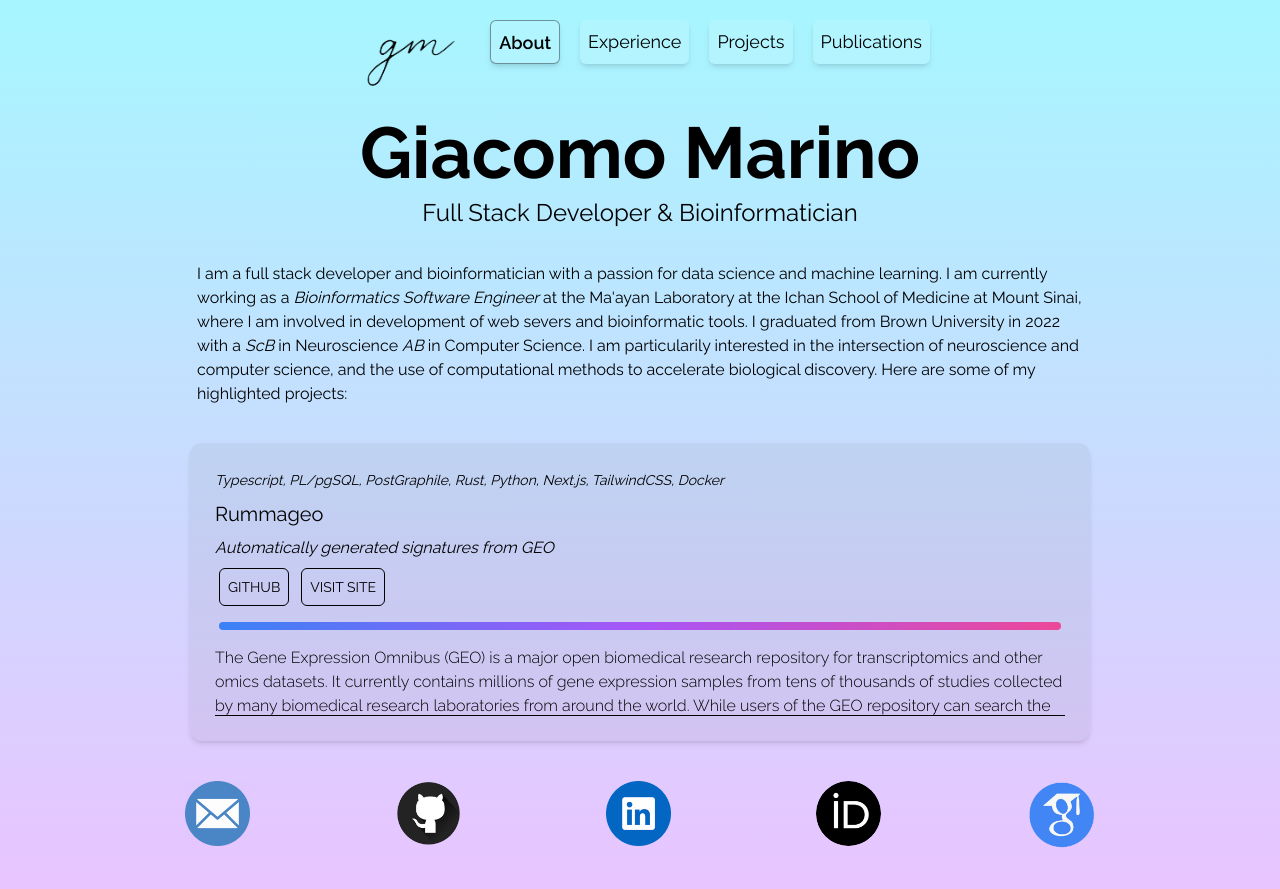
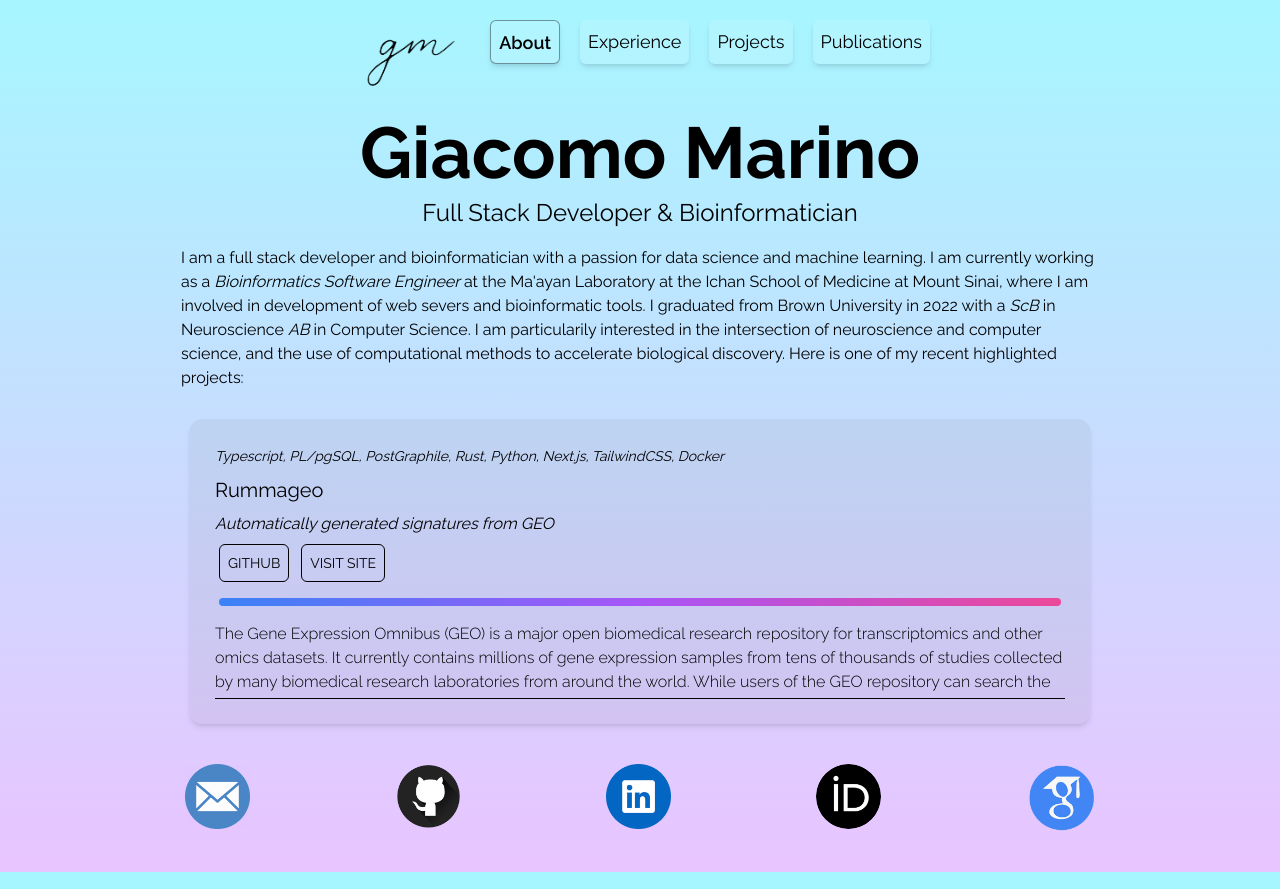
Before and after one commit to giacomomarino/gm-site, a Next.js app: page / in a window 1280 px wide. Built offline with nearby package versions, Linux system fonts and the light colour scheme.

Commit message:
fix apos, update dockerfile

```diff
--- a/src/app/experience/page.tsx
+++ b/src/app/experience/page.tsx
@@ -14,7 +14,7 @@ export default function Experience() {
 
         <h2 className="text-4xl mb-2 mt-3">Work Experience</h2>
 
-        <p className="text-lg"><b><a href="https://labs.icahn.mssm.edu/maayanlab/" target="_blank"><u>Ma'ayan Lab</u></a>, Icahn School of Medicine, Mount Sinai </b> | New York, NY (July 2022-Current)</p>
+        <p className="text-lg"><b><a href="https://labs.icahn.mssm.edu/maayanlab/" target="_blank"><u>Ma&apos;ayan Lab</u></a>, Icahn School of Medicine, Mount Sinai </b> | New York, NY (July 2022-Current)</p>
         <p className="text-lg"><i>Bioinformatics Software Engineer</i></p>
         <ul className="list-disc ml-5 mb-2">
             <li>Developed multiple full stack web applications published in several high-impact scientific journals.</li>
@@ -26,7 +26,7 @@ export default function Experience() {
         <p className="text-lg"><i>Research Intern</i></p>
         <ul className="list-disc ml-5 mb-2">
             <li>Worked in the tinnitus research center on EEG experiment design, data collection, and analysis.</li>
-            <li>Independently developed an analysis pipeline in MATLAB for discerning the strength of auditory steady-state response for a 40Hz signal administered under different conditions as well as scoring participants' ability to distinguish sounds in a crowded soundscape.</li>
+            <li>Independently developed an analysis pipeline in MATLAB for discerning the strength of auditory steady-state response for a 40Hz signal administered under different conditions as well as scoring participants&apos; ability to distinguish sounds in a crowded soundscape.</li>
         </ul>
 
         <p className="text-lg"><b><a href="https://www.kids4coding.com/" target="_blank"><u>Kids 4 Coding</u></a>, </b>| Remote (June 2021 - August 2021)</p>
--- a/src/app/globals.css
+++ b/src/app/globals.css
@@ -32,12 +32,12 @@ body {
 .highlight:hover {
   transition: all 1s ease-out;
   border: 2px solid #00000073;
-  box-shadow: 0 0 10px 0 #00000073;
+  box-shadow: 0 0 10px #00000073 #00000073;
 }
 
 .description {
   overflow: hidden;
-  max-height: 82px;
+  max-height: 89px;
   transition: max-height 2s ease-out;
   text-overflow: ellipsis;
 }
--- a/src/app/page.tsx
+++ b/src/app/page.tsx
@@ -9,11 +9,11 @@ export default function Home() {
           Full Stack Developer & Bioinformatician
         </p>
         <div className='w-full mx-auto sm:w-full md:w-3/4 lg:w-3/4 xl:w-3/4'>
-          <p className='m-3 mt-2 p-6 rounded border border-black border-opacity-0 dark:border-opacity-0 dark:border-white hover:bg-opacity-5 hover:border-opacity-20 hover:-opacity-90 hover:translate-x-1 hover:translate-y-1'>
+          <p className='m-3 mb-5 mt-2 p-2 rounded border border-black border-opacity-0 dark:border-opacity-0 dark:border-white hover:bg-opacity-5 hover:border-opacity-20 hover:-opacity-90 hover:translate-x-1 hover:translate-y-1 hover:shadow-lg'>
             I am a full stack developer and bioinformatician with a passion for data science and machine learning.
             I am currently working as a <span style={{ fontStyle: "italic" }}>Bioinformatics Software Engineer</span> at the Ma&apos;ayan Laboratory at the Ichan School of Medicine at Mount Sinai,
             where I am involved in development of web severs and bioinformatic tools. I graduated from Brown University in 2022 with a <i>ScB</i> in Neuroscience <i>AB</i> in Computer Science.
-            I am particularily interested in the intersection of neuroscience and computer science, and the use of computational methods to accelerate biological discovery. Here are some of my highlighted projects:
+            I am particularily interested in the intersection of neuroscience and computer science, and the use of computational methods to accelerate biological discovery. Here is one of my recent highlighted projects:
           </p>
         </div>
       </div>
--- a/src/app/projects-manifest.json
+++ b/src/app/projects-manifest.json
@@ -81,7 +81,7 @@
         "title": "My site",
         "tagline": "The site you're on right now",
         "description": "This site was built using Next.js and TailwindCSS. It is dockerized and hosted on AWS.",
-        "lang": "Typescript, Next.js, TailwindCSS, Docker",
-        "github": "https://github.com/MaayanLab/appyter-catalog/tree/main/appyters/Tumor_Gene_Target_Screener"
+        "lang": "Typescript, Next.js, TailwindCSS, MaterialUI, Docker",
+        "github": "https://github.com/giacomomarino/gm-site"
     }
 ]
--- a/src/app/projects/page.tsx
+++ b/src/app/projects/page.tsx
@@ -5,7 +5,7 @@ export default function Projects() {
         <div className="flex flex-col items-center justify-center">
             <div className="mb-5">
                 <div className='p-3 text-center text-lg'>
-                    A comphrensive list of projects I've led or contributed to. All are open source and available on GitHub:
+                    A comphrensive list of projects I&apos;ve led or contributed to. All are open source and available on GitHub:
                 </div>
             </div>
             <div className="flex flex-row justify-center mx-auto px-14">
--- a/src/app/publications/page.tsx
+++ b/src/app/publications/page.tsx
@@ -6,27 +6,27 @@ export default function Publications() {
         <div className="flex flex-col items-center justify-center">
             <div className="mb-5">
                 <div className='p-3 text-center text-lg mb-3'>
-                    A comphrensive list of worklications I've led or contributed to:
+                    A comphrensive list of worklications I&apos;ve led or contributed to:
                 </div>
                 <div className='text-center'>
                     {worklicationsInfo.publications.map((work, index) => {
                         return (
                             <div className="text-justify" style={{ maxWidth: 1000 }} key={index}>
                                 <p className='m-3 mb-3'>
-                                    {work.contributors.join(", ")}. {work.date.split('-')[0]}. <b>{work.title}</b> <i>{work.journal}</i>.
+                                    {work.contributors.map((el) => el.replace(",", "&apos;")).join(", ")}. {work.date.split('-')[0]}. <b>{work.title}</b> <i>{work.journal}</i>.
                                     <a target="_blank" rel="noopener noreferrer" href={`https://www.doi.org/${work.doi}`}> {work.doi}
                                     </a>
                                 </p>
                                 <div className="flex space-x-1 items-center justify-start ml-5 mb-2">
                                     {work.pmid &&
                                         <a target="_blank" rel="noopener noreferrer" href={`https://pubmed.ncbi.nlm.nih.gov/${work.pmid}/`}>
-                                            <button className="border bg-opacity-0 dark:bg-opacity-0 mb-2 text-sm p-2 rounded-md hover:font-semibold hover:bg-opacity-5 border-black bg-black   dark:border-white dark:bg-white hover:border-2">
+                                            <button className="border bg-opacity-0 dark:bg-opacity-0 mb-2 text-sm p-2 rounded-md hover:font-semibold hover:bg-opacity-5 border-black bg-black dark:border-white dark:bg-white hover:border-2">
                                                 PubMed</button>
                                         </a>
                                     }
                                     {work.pmc &&
                                         <a target="_blank" rel="noopener noreferrer" href={`https://www.ncbi.nlm.nih.gov/pmc/articles/${work.pmc}/`}>
-                                            <button className="border bg-opacity-0 dark:bg-opacity-0  mb-2 text-sm p-2 rounded-md font-light hover:font-semibold hover:bg-opacity-5 border-black bg-black   dark:border-white dark:bg-white hover:border-2">
+                                            <button className="border bg-opacity-0 dark:bg-opacity-0  mb-2 text-sm p-2 rounded-md font-light hover:font-semibold hover:bg-opacity-5 border-black bg-black dark:border-white dark:bg-white hover:border-2">
                                                 PMC</button>
                                         </a>
                                     }
--- a/src/components/card.tsx
+++ b/src/components/card.tsx
@@ -24,7 +24,7 @@ export default function AppCard({ wordcount, lang, title, tagline, description,
       </div>
         <div className="m-1 bg-gradient-to-r from-blue-500 via-purple-500 to-pink-500 rounded-full p-1">
         </div>
-        <div className="antialiased font-light border border-b-black border-t-0 border-x-0 description" style={{ height: 'fit-content', overflow: "hidden" }}>
+        <div className="antialiased font-light border border-b-black dark:border-b-white border-t-0 border-x-0 description" style={{ height: 'fit-content', overflow: "hidden" }}>
           <div className={"pb-3"} style={{ display: "-webkit-box", WebkitLineClamp: "3", textOverflow: "ellipsis" }}></div>
           {description.split(' ').slice(0, wordcount).join(" ")}{wordcount <= description.split(' ').length ? <>...</> : <></>}
         </div>
```
Also changed, not shown: 1 other file (tests, documents, lock files or other folders).
